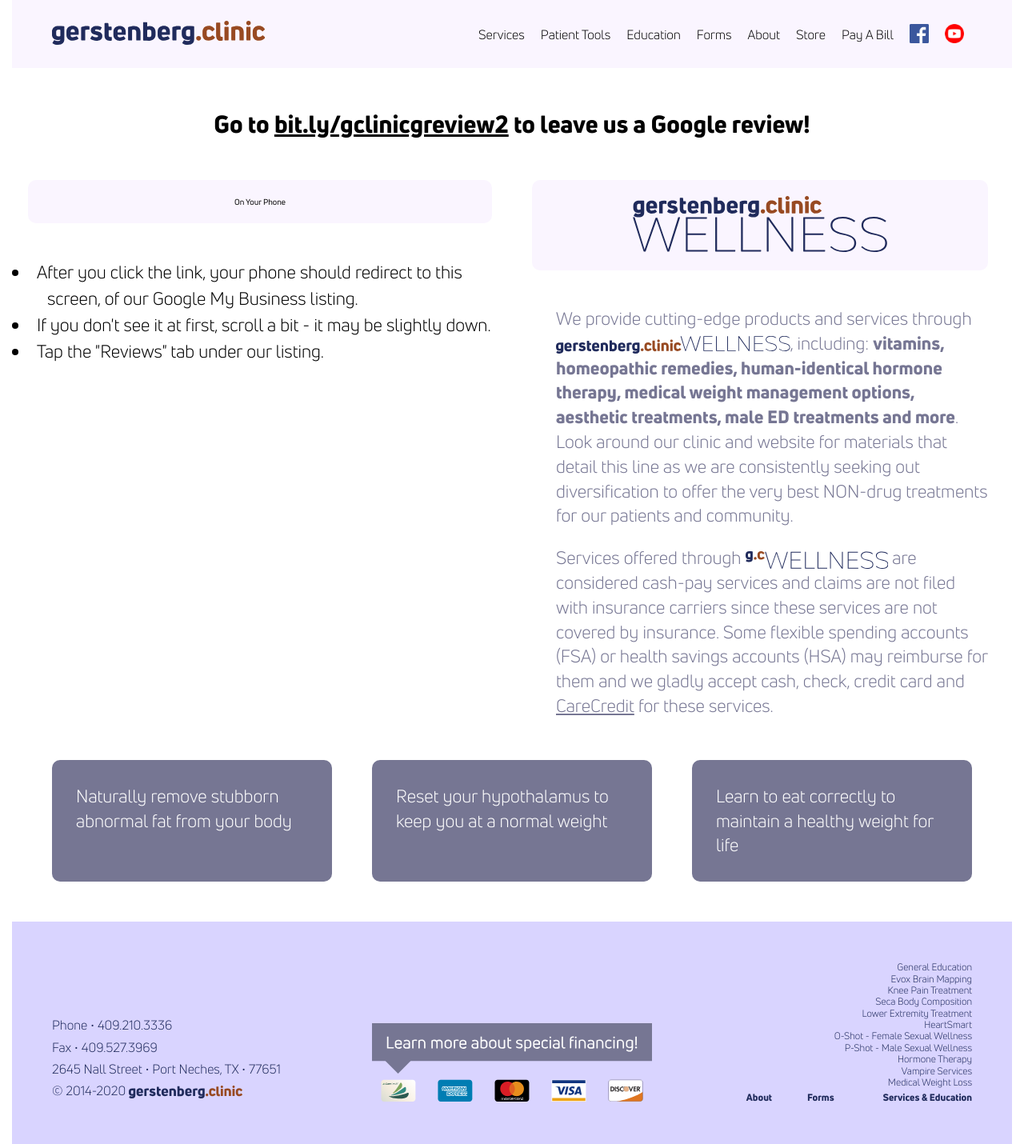
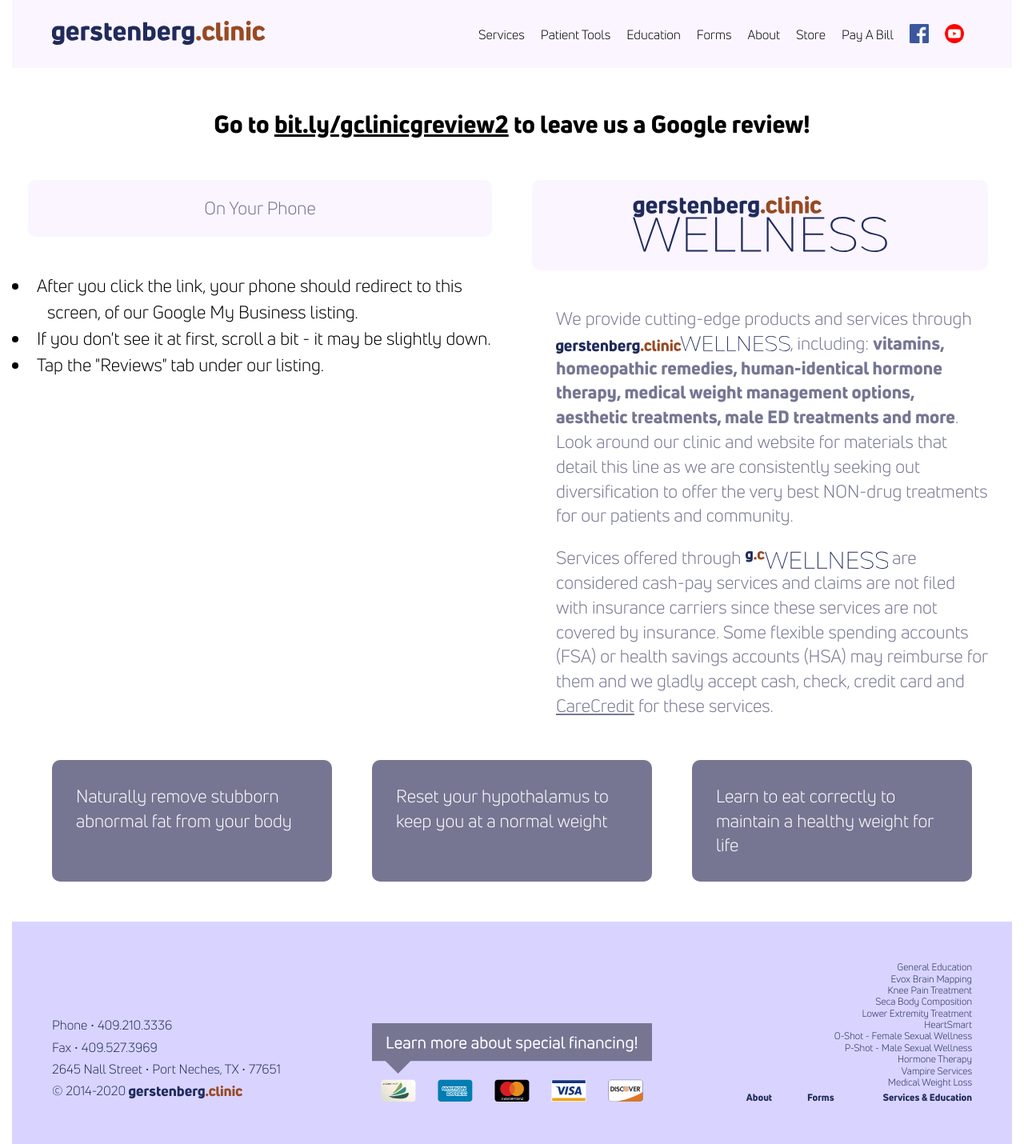
Before and after one commit to theneverwoods/gerstenberg.clinic, a Jekyll site: the page built from review.html, in a window 1280 px wide. Shown: the whole page at 80% size. Built offline with Jekyll 4.4.1, drawn with Linux system fonts in a browser that asks for light colours.

```diff
--- a/review.html
+++ b/review.html
@@ -11,7 +11,7 @@ redirect_from: /review
 <div class="row about-row">
   <div class="half">
     <div class="card light">
-      On Your Phone
+      <p>On Your Phone</p>
     </div>
     <ul>
         <li>After you click the link, your phone should redirect to this screen, of our Google My Business listing. </li>
```
